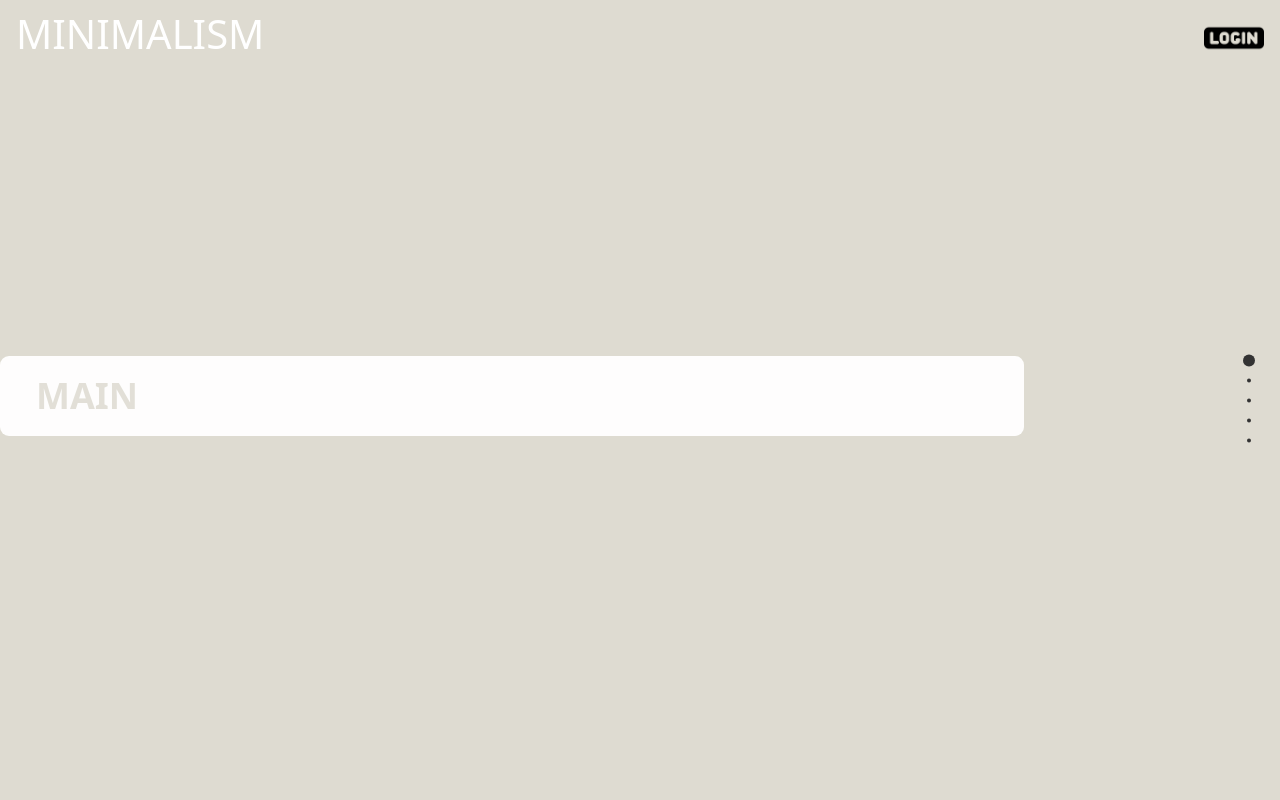
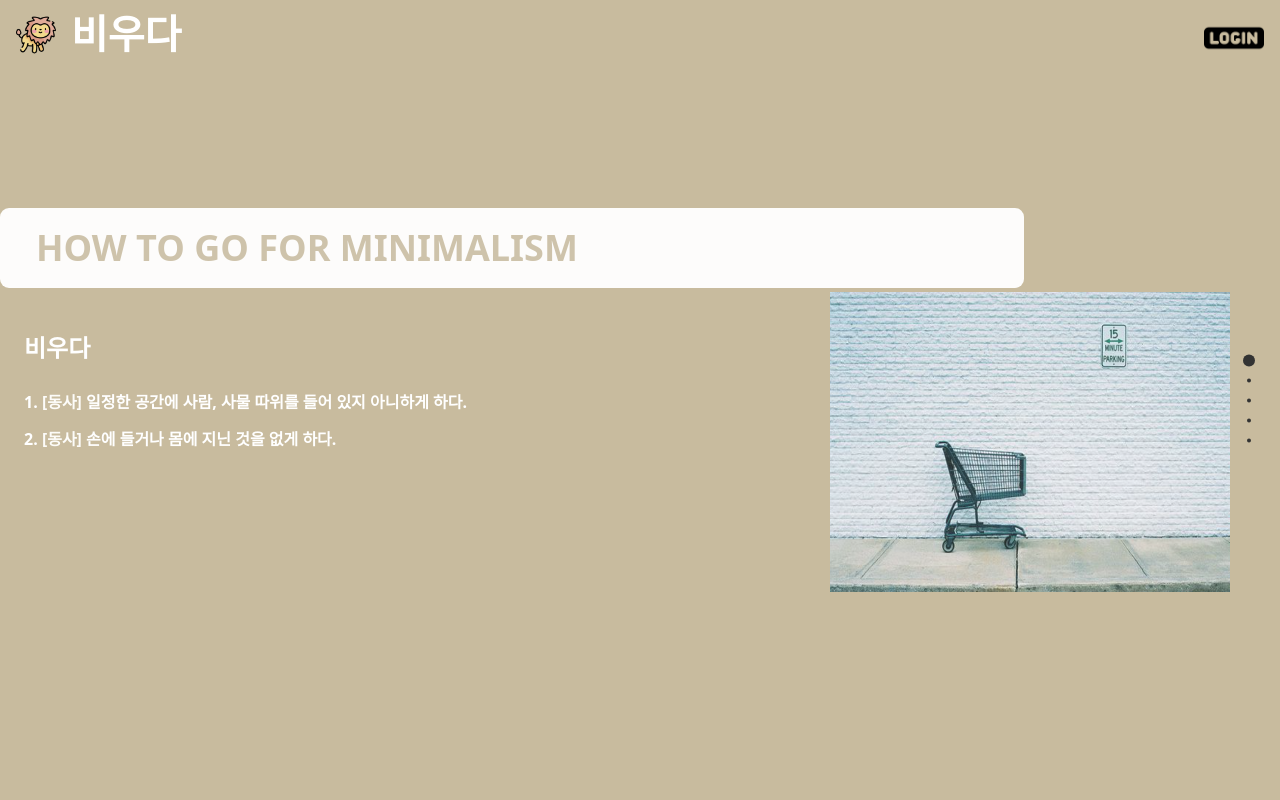
Before and after one commit to oereo/minimalism, a Django app: page / in a window 1280 px wide. Run offline with Django 3.2, Linux system fonts and the light colour scheme.

Commit message:
feat: complete landingpage style

```diff
--- a/minimalism/feed/static/css/landingPage.css
+++ b/minimalism/feed/static/css/landingPage.css
@@ -1,3 +1,9 @@
+h1 {
+  font-weight: 900;
+  float: left;
+  text-align: left;
+}
+
 .section {
   transition-duration: 0.8s;
   position: relative;
@@ -24,12 +30,27 @@
   pointer-events: none;
   user-select: none;
 }
+
 .section h3 {
+  margin-top: 30px;
   text-transform: uppercase;
   width: 70%;
   font-size: 1.5rem;
   font-weight: 600;
-  padding: 0.5em 1em;
+  padding: 0.7em 1em;
+  color: white;
+  mix-blend-mode: screen;
+  border-radius: 0.25em;
+  pointer-events: none;
+  user-select: none;
+}
+
+.section h4 {
+  text-transform: uppercase;
+  width: 70%;
+  font-size: 1rem;
+  font-weight: 600;
+  padding: 0.3em 1.5em;
   color: white;
   mix-blend-mode: screen;
   border-radius: 0.25em;
@@ -57,4 +78,25 @@ header {
   width: 60px;
   height: 60px;
   cursor: pointer;
+  float: left;
 }
+
+.logo-image {
+  width: 40px;
+  height: 40px;
+  margin: -5px 15px 0 0;
+}
+
+.section-image {
+  /* position: absolute;
+  float: right; */
+  width: 100px;
+  height: 100px;
+}
+
+.point-color {
+  color: #f5f4ef;
+  mix-blend-mode: screen;
+  pointer-events: none;
+  user-select: none;
+}
--- a/minimalism/feed/templates/landingPage.html
+++ b/minimalism/feed/templates/landingPage.html
@@ -5,13 +5,38 @@
 
 {% endblock%} {% block contents %}
 <header>
-  <h1>MINIMALISM</h1>
+  <h1><img class="logo-image" src="{% static 'image/logo.png' %}" />비우다</h1>
   <nav>
     <span><img class="login-btn" src="{% static 'image/login.png'%}"/></span>
   </nav>
 </header>
 <div id="main">
-  <section class="section"><h2>main</h2></section>
+  <section class="section">
+    <h2>How to go for minimalism</h2>
+    <h3>
+      비우다
+    </h3>
+    <h4>
+      1.
+      <span class="point-color">
+        [동사]
+      </span>
+      일정한 공간에 사람, 사물 따위를 들어 있지 아니하게 하다.
+    </h4>
+    <h4>
+      2.
+      <span class="point-color">
+        [동사]
+      </span>
+      손에 들거나 몸에 지닌 것을 없게 하다.
+    </h4>
+    <span
+      ><img
+        class="section-image"
+        style="width:400px; height: 300px; float:right; margin:-170px 50px 0 0; z-index:20;"
+        src="{% static 'image/mainImage.png' %}"
+    /></span>
+  </section>
   <section class="section">
     <h2>introduce</h2>
     <h3>미니멀리즘 생활을 시작하고 싶다면</h3>
@@ -24,7 +49,7 @@
 <script>
   new fullpage("#main", {
     licenseKey: "",
-    sectionsColor: ["#DEDBD1", "#C3C3B2", "#DEDBD1", "#C3C3B2", "#DEDBD1"],
+    sectionsColor: ["#c8bb9e", "#C3C3B2", "#DEDBD1", "#C3C3B2", "#DEDBD1"],
     navigation: true
   });
 </script>
```
Also changed, not shown: minimalism/feed/static/image/logo.png (added), minimalism/feed/static/image/mainImage.png (added).
